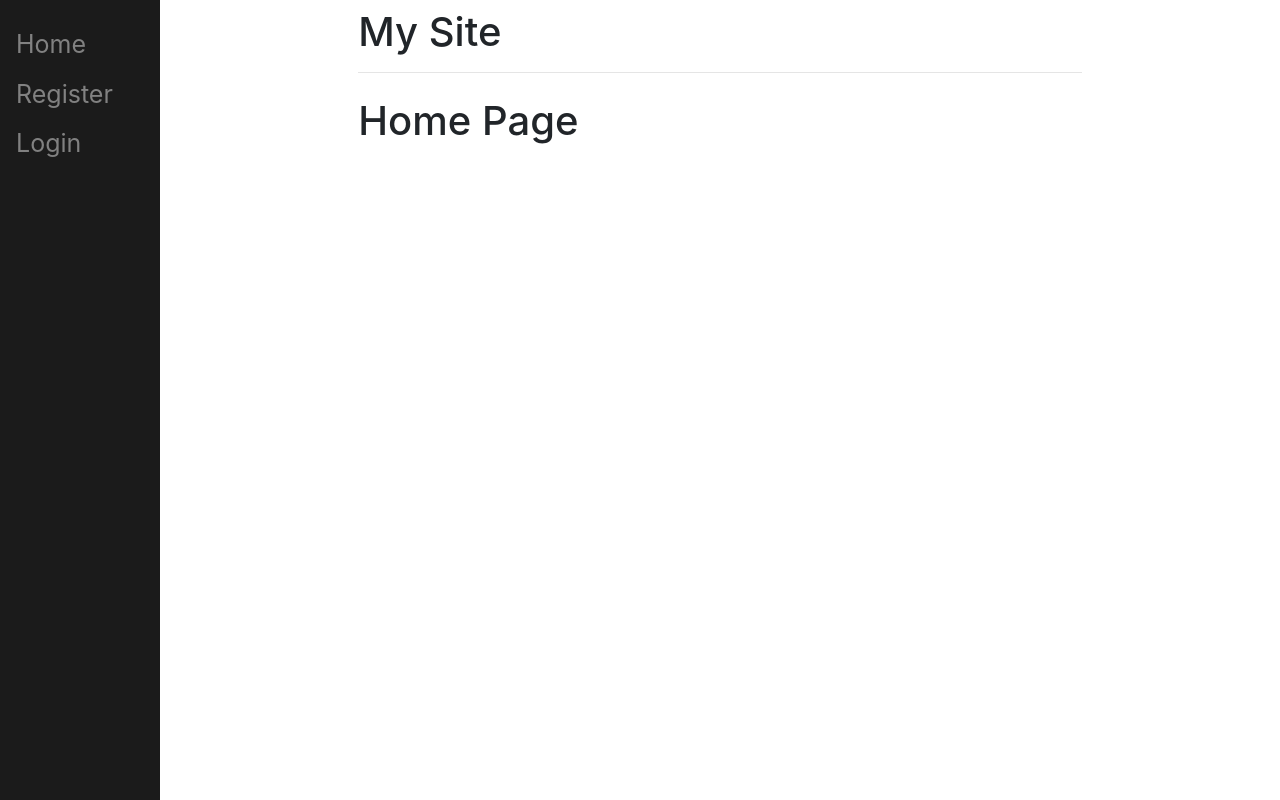
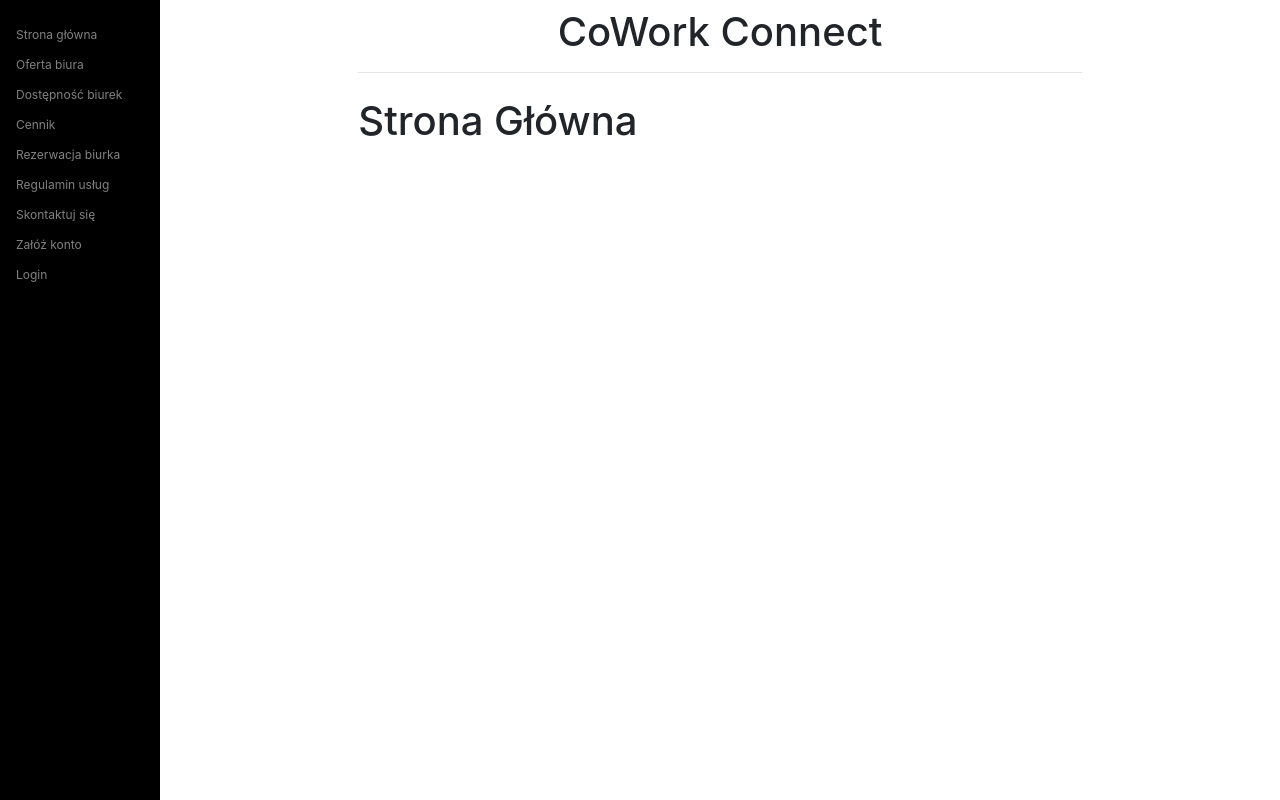
Before and after one commit to infoshareacademy/CoWork-Connect, a Django app: page / in a window 1280 px wide. Run offline with Django 5.2, Linux system fonts and the light colour scheme.

Commit message:
Dodanie podstron do strony głównej i wpisanie oferty biura.

```diff
--- a/Django-CoWork-Connect/coapp/templates/coapp/base.html
+++ b/Django-CoWork-Connect/coapp/templates/coapp/base.html
@@ -9,7 +9,7 @@
             z-index: 1;
             top: 0;
             left: 0;
-            background-color: #1b1b1b;
+            background-color: #000000;
             overflow-x: hidden;
             padding-top: 20px;
         }
@@ -17,7 +17,7 @@
         .sidenav a {
             padding: 6px 8px 6px 16px;
             text-decoration: none;
-            font-size: 25px;
+            font-size: 12px;
             color: #818181;
             display: block;
         }
@@ -39,20 +39,28 @@
     <link rel="stylesheet" href="https://cdn.jsdelivr.net/npm/bootstrap@4.3.1/dist/css/bootstrap.min.css"
           integrity="sha384-ggOyR0iXCbMQv3Xipma34MD+dH/1fQ784/j6cY/iJTQUOhcWr7x9JvoRxT2MZw1T" crossorigin="anonymous">
 
-    <title>{% block title %}Kamil's Site{% endblock %}</title>
+    <title>{% block title %}CoWork Connect App{% endblock %}</title>
 </head>
 
 <body>
     <div class="sidenav">
-        <a href="/home">Home</a>
-        <a href="register/">Register</a>
+        <a href="/home">Strona główna</a>
+        <a href="/offer">Oferta biura</a>
+        <a href="/avaliability">Dostępność biurek</a>
+        <a href="/pricelist">Cennik</a>
+        <a href="/reservation">Rezerwacja biurka</a>
+        <a href="/regulations">Regulamin usług</a>
+        <a href="/contact">Skontaktuj się</a>
+        <a href="/register">Załóż konto</a>
         <a href="login/">Login</a>
     </div>
 
     <div id="content", name="content", class="main">
         <div class="row justify-content-center">
             <div class="col-8">
-                <h1 class="mt-2">My Site</h1>
+                <center>
+                <h1 class="mt-2">CoWork Connect</h1>
+                </center>
                 <hr class="mt=0 mb-4">
                 {% block content %}
                 {% endblock %}
--- a/Django-CoWork-Connect/coapp/templates/coapp/home.html
+++ b/Django-CoWork-Connect/coapp/templates/coapp/home.html
@@ -1,9 +1,9 @@
 {% extends 'coapp/base.html' %}
 
 {% block title %}
-Home
+CoWork Connect
 {% endblock %}
 
 {% block content %}
-<h1>Home Page</h1>
+<h1>Strona Główna</h1>
 {% endblock %}
--- a/Django-CoWork-Connect/coapp/urls.py
+++ b/Django-CoWork-Connect/coapp/urls.py
@@ -1,6 +1,12 @@
 from django.urls import path
 from . import views
-
 urlpatterns = [
-    path("", views.home, name="home")
+    path("", views.home, name="home"),
+    path("home/", views.home, name="home"),
+    path("offer/", views.offer, name="offer"),
+    path("avaliability/", views.avaliability, name="avaliability"),
+    path("pricelist/", views.pricelist, name="pricelist"),
+    path("reservation/", views.reservation, name="reservation"),
+    path("regulations/", views.regulations, name="regulations"),
+    path("contact/", views.contact, name="contact")
 ]
--- a/Django-CoWork-Connect/coapp/views.py
+++ b/Django-CoWork-Connect/coapp/views.py
@@ -3,3 +3,18 @@ from django.shortcuts import render
 # Create your views here.
 def home(response):
     return render(response, "coapp/home.html", {})
+
+def offer(response):
+    return render(response, "coapp/offer.html", {})
+
+def avaliability(response):
+    return render(response, "coapp/avaliability.html", {})
+
+def pricelist(response):
+    return render(response, "coapp/pricelist.html", {})
+def reservation(response):
+    return render(response, "coapp/reservation.html", {})
+def regulations(response):
+    return render(response, "coapp/regulations.html", {})
+def contact(response):
+    return render(response, "coapp/contact.html", {})
```
Also changed, not shown: Django-CoWork-Connect/coapp/templates/coapp/avaliability.html (added, +12 -0 lines), Django-CoWork-Connect/coapp/templates/coapp/contact.html (added, +12 -0 lines), Django-CoWork-Connect/coapp/templates/coapp/offer.html (added, +26 -0 lines), Django-CoWork-Connect/coapp/templates/coapp/pricelist.html (added, +12 -0 lines), Django-CoWork-Connect/coapp/templates/coapp/regulations.html (added, +12 -0 lines), Django-CoWork-Connect/coapp/templates/coapp/reservation.html (added, +12 -0 lines), 1 other file.
